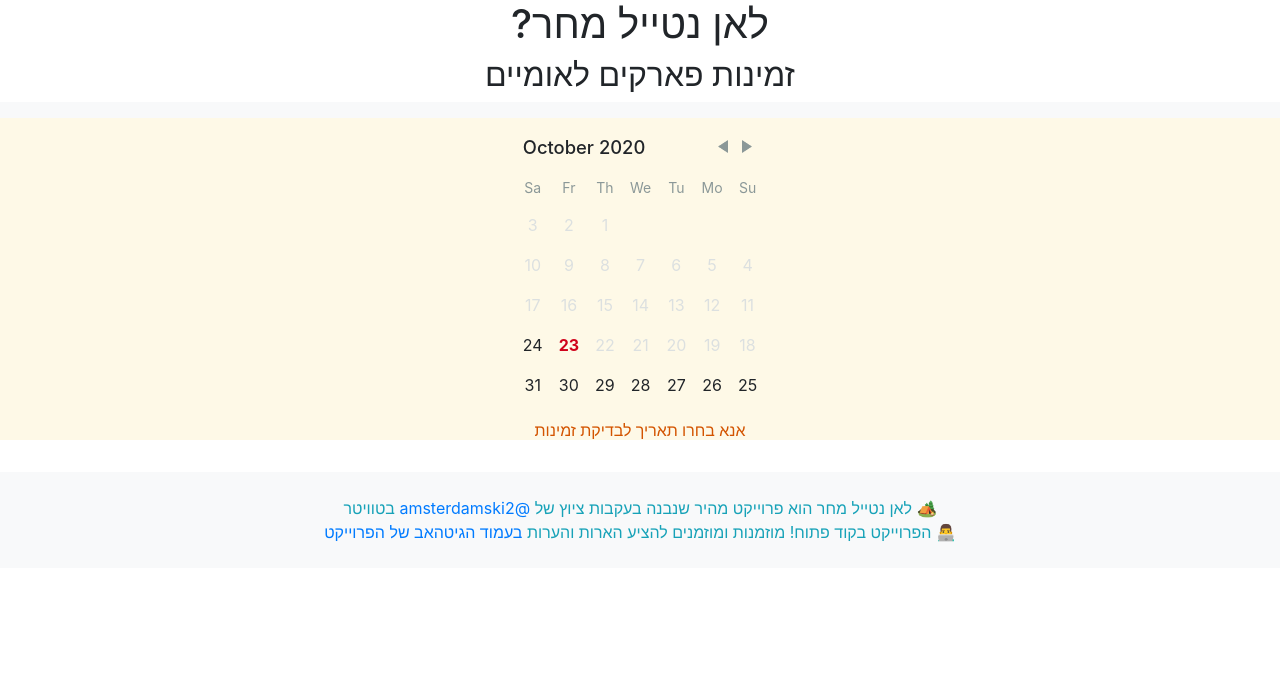
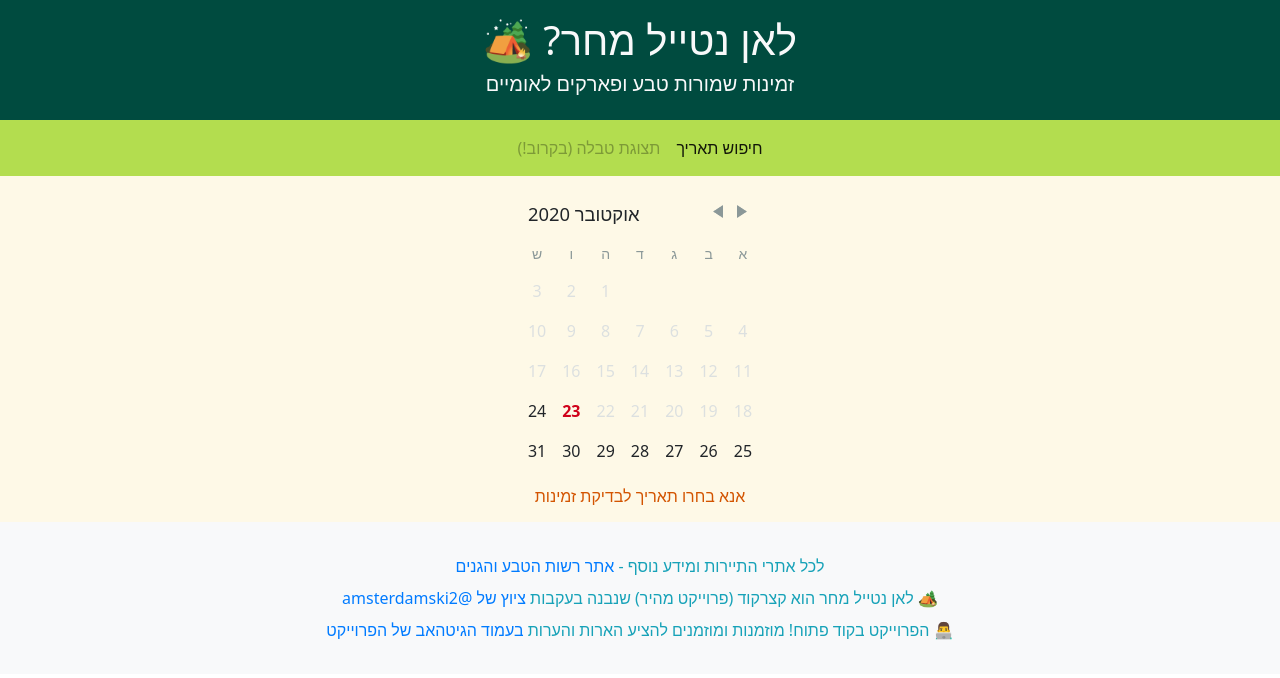
Before and after one commit to NivRichter/park_n_recs, a React (Create React App) app: page / in a window 1280 px wide. Shown: the top 678 px of the page. Built offline with nearby package versions, Linux system fonts and the light colour scheme.

Commit message:
ui updates

```diff
--- a/src/App.js
+++ b/src/App.js
@@ -1,18 +1,14 @@
 import React, { Component, useState } from "react";
 import logo from './logo.svg';
-import './App.css';
 import DayPicker from "react-day-picker";
 import "react-day-picker/lib/style.css";
+import MomentLocaleUtils from 'react-day-picker/moment';
+import 'moment/locale/he'
+
 import ClipLoader from "react-spinners/ClipLoader";
-
 import "bootstrap/dist/css/bootstrap.css";
-import 'react-day-picker/lib/style.css';
-
-import MomentLocaleUtils from 'react-day-picker/moment';
-
-// Make sure moment.js has the required locale data
-import 'moment/locale/he';
-
+// import 'react-day-picker/lib/style.css';
+import './App.css';
 
 import {
   Button,
@@ -49,6 +45,7 @@ class App extends Component {
       avilableSites:{},
       selectedDay: undefined,
       formatDate: "",
+      locale: 'he',
       north: true,
       south: true,
       Jerusalem: true,
@@ -472,6 +469,7 @@ formatIsraeliDate(date) {
 
 
 
+
     for ( let id in avilableSites){
       if(this.state.avilableSites[id]["region"]){
          let name = avilableSites[id]["name"]
@@ -480,7 +478,7 @@ formatIsraeliDate(date) {
          if (this.state[region]){
             let background = this.state.picturesDB[id]?.image?.[1]?.url || this.state.picturesDB[id]?.image?.[2]?.url || this.state.picturesDB[id]?.image?.[3]?.url
             sitesTable[region].push (
-               <div className="card w3-blue" style={{
+               <div className="card w3-blue" key={id} style={{
                   backgroundImage:"url("+background+")"
                }} > <a className ="hyperLink" href={url}>{name} </a></div>
         )
@@ -493,31 +491,58 @@ formatIsraeliDate(date) {
     return (
 
       <div className="App" >
-        <div>
-        <h1>לאן נטייל מחר?</h1>
-         <h2>זמינות פארקים לאומיים</h2>
-        <Navbar bg="light" variant="light">
 
-          {/* <Form inline>
-            <Button variant="outline-info" onClick={randomClicked}>הגרל אתר שפנוי היום</Button>
-          </Form> */}
+         <Container fluid className="text-light bg-teva-green py-3">
+           <Row>
+              <Col>
+                  <h1>לאן נטייל מחר? 🏕️</h1>
+                  <h2>זמינות שמורות טבע ופארקים לאומיים</h2>
+              </Col>
+           </Row>
+        </Container>
+
+         <Navbar className="bg-teva-lime">
+            <Nav className="mx-auto justify-content-center">
+               <Nav.Link active href="">חיפוש תאריך</Nav.Link>
+               <Nav.Link disabled href="">תצוגת טבלה (בקרוב!)</Nav.Link>
+               {/* <Button variant="outline-info" onClick={randomClicked}>הגרל אתר שפנוי היום</Button> */}
+            </Nav>
          </Navbar>
-        </div>
 
-        <div style ={{ backgroundColor:"#FEF9E7", marginLeft:"auto", marginRight:"auto", width:"auto"}}>
-        <DayPicker  disabledDays={{ before: today , after: fortnightAway}}  onDayClick={this.handleDayClick}  />
+         <Container fluid className="bg-teva-sand">
+            <Row>
+               <Col>
+                  <div className="py-2">
+                     <DayPicker
+                        disabledDays={{ before: today , after: fortnightAway}}
+                        modifiers={ {selectedDay: this.state.selectedDay} }
+                        onDayClick={this.handleDayClick}
+                        localeUtils={MomentLocaleUtils}
+                        locale={this.state.locale}/>
                      {this.state.selectedDay ?
                         //<p>You clicked {this.state.selectedDay.toLocaleDateString()}</p>
-          <p>מציג אתרים הזמינים בתאריך:  {this.formatIsraeliDate(this.state.selectedDay)}</p>
+                        <div className="alert alert-warning">
+                        <strong className="d-blockalert">מציג אתרים הזמינים בתאריך:  {this.formatIsraeliDate(this.state.selectedDay)}</strong>
+                        </div>
                            :
                         <h6 style ={{ color:"#D35400"}}>אנא בחרו תאריך לבדיקת זמינות</h6>
                      }
                   </div>
+               </Col>
+            </Row>
+         </Container>
 
-      <div>
+
+
+
+         <Container fluid className="bg-teva-sand">
+            <Row>
+               <Col>
                   <Container>
                      <Row>
                         <Col>
+
+
                            {
                               !this.state.view ?
                                  <ClipLoader
@@ -537,7 +562,7 @@ formatIsraeliDate(date) {
                                           סינון לפי איזור:
                                           </h4>
                                        </div>
-                  <ButtonGroup toggle className="mb-2">
+                                       <ButtonGroup toggle className="my-2 d-flex">
 
                                           <ToggleButton
                                                 className="Btn-region"
@@ -550,7 +575,7 @@ formatIsraeliDate(date) {
                                                                         : this.setState({north: e.currentTarget.checked})
                                                             }
                                                 >
-                           <p class="region"> צפון</p>
+                                                <a className="region">צפון</a>
                                           </ToggleButton>
 
                                           <ToggleButton
@@ -563,7 +588,7 @@ formatIsraeliDate(date) {
                                                 onChange={(e) => this.state.first?
                                                    this.setState({first:false, north: false, Jerusalem:true,center:false, south:false})
                                                    : this.setState({Jerusalem: e.currentTarget.checked})  }>
-                           <a class="region"> ירושלים</a>
+                                                <a className="region"> ירושלים</a>
                                           </ToggleButton>
 
                                           <ToggleButton
@@ -575,7 +600,7 @@ formatIsraeliDate(date) {
                                                 onChange={(e) =>this.state.first?
                                                    this.setState({first:false, north: false, Jerusalem:false,center:true, south:false})
                                                    : this.setState({center: e.currentTarget.checked})  }>
-                        <a class="region"> מרכז</a>
+                                             <a className="region"> מרכז</a>
 
                                           </ToggleButton>
 
@@ -588,11 +613,11 @@ formatIsraeliDate(date) {
                                                 onChange={(e) =>this.state.first?
                                                    this.setState({first:false, north: false, Jerusalem:false,center:false, south:true})
                                                    : this.setState({south: e.currentTarget.checked})  }>
-                           <a class="region"> דרום</a>
+                                                <a className="region"> דרום</a>
                                           </ToggleButton>
                                        </ButtonGroup>
                                     </div>
-            : null
+                                 : <div></div>
                               }
 
                                  </div>
@@ -603,50 +628,39 @@ formatIsraeliDate(date) {
                                     {
                                        this.state.formatDate.length > 0 ?
                                        <div>
-                     <a className ="refToStie"  style={{marginLeft:"auto", marginRight: "auto", color: "white", textShadow: "-1px -1px 0 #000, 1px -1px 0 #000, -1px 1px 0 #000, 1px 1px 0 #000"}} >
-                        למעבר להזמנת מקומות באתר רשות הטבע והגנים, לחץ על האתר המבוקש
-                     </a>
-                     <div style={{backgroundColor:'#bada55'}} >
-                        <a className="region">
-                           <h3>צפון</h3>
-                        </a>
-
-                     </div>
-                        <section class="basic-grid">
-                        {sitesTable["north"]}
-
-
-                        </section>
-                        <div style={{backgroundColor:'#bada55'}} >
-                           <a className="region">
-                              <h3>מרכז</h3>
+                                          <div className="alert mt-4 alert-info">
+                                             <a className="refToStie"
+                                                style={{marginLeft:"auto", marginRight: "auto"}} >
+                                                למעבר להזמנת מקומות באתר רשות הטבע והגנים, לחצו על האתר המבוקש
                                              </a>
                                           </div>
 
-                        <section class="basic-grid">
-                        {sitesTable["center"]}
-
+                                          <div className="region bg-teva-lime mt-5 mb-2 py-2" >
+                                             <h3>צפון</h3>
+                                          </div>
+                                          <section className="basic-grid">
+                                             {sitesTable["north"]}
                                           </section>
 
-                        <div style={{backgroundColor:'#bada55'}} >
-                        <a className="region">
-                        <h3>ירושלים</h3>
-                        </a>
+                                          <div className="region bg-teva-lime mt-5 mb-2 py-2">
+                                             <h3>מרכז</h3>
                                           </div>
-
-                        <section class="basic-grid">
-                        {sitesTable["Jerusalem"]}
-
+                                          <section className="basic-grid">
+                                             {sitesTable["center"]}
                                           </section>
 
-                        <div style={{backgroundColor:'#bada55'}} >
-                        <a className="region">
+                                          <div className="region bg-teva-lime mt-5 mb-2 py-2">
+                                             <h3>ירושלים</h3>
+                                          </div>
+                                          <section className="basic-grid">
+                                             {sitesTable["Jerusalem"]}
+                                          </section>
+
+                                          <div className="region bg-teva-lime mt-5 mb-2 py-2">
                                              <h3>דרום</h3>
-                        </a>
                                           </div>
-                        <section class="basic-grid">
+                                          <section className="basic-grid">
                                              {sitesTable["south"]}
-
                                           </section>
                                        </div>
 
@@ -657,18 +671,27 @@ formatIsraeliDate(date) {
                                  </div>
 
                            }
+                        </Col>
+                     </Row>
+                  </Container>
 
                </Col>
             </Row>
          </Container>
-        </div>
 
-         <footer className="my-4 py-4 bg-light container-fluid text-info">
+         <footer className="mt-auto py-4 bg-light container-fluid text-info">
             <Container>
                <Row>
                   <Col>
-                     <div>🏕️ לאן נטייל מחר הוא פרוייקט מהיר שנבנה בעקבות ציוץ של <a href="https://twitter.com/amsterdamski2/status/1319278880281169921" target="_blank">@amsterdamski2</a> בטוויטר</div>
-                     <div>👨‍💻 הפרוייקט בקוד פתוח! מוזמנות ומוזמנים להציע הארות והערות <a href="https://github.com/NivRichter/park_n_recs" target="_blank">בעמוד הגיטהאב של הפרוייקט</a></div>
+                     <div className="my-2">לכל אתרי התיירות ומידע נוסף -  <a href="https://www.parks.org.il/%D7%94%D7%96%D7%9E%D7%A0%D7%95%D7%AA-%D7%9C%D7%90%D7%AA%D7%A8%D7%99%D7%9D/" target="_blank"> אתר רשות הטבע והגנים </a></div>
+                     <div className="my-2">
+                        <span>🏕️ לאן נטייל מחר הוא קצרקוד (פרוייקט מהיר) שנבנה בעקבות  </span>
+                        <a href="https://twitter.com/amsterdamski2/status/1319278880281169921" target="_blank">ציוץ של @amsterdamski2</a>
+                     </div>
+                     <div className="my-2">
+                        <span>👨‍💻 הפרוייקט בקוד פתוח! מוזמנות ומוזמנים להציע הארות והערות </span>
+                        <a href="https://github.com/NivRichter/park_n_recs" target="_blank">בעמוד הגיטהאב של הפרוייקט</a>
+                     </div>
                   </Col>
                </Row>
             </Container>
```
Lines whose indentation alone changed are shown as unchanged.
